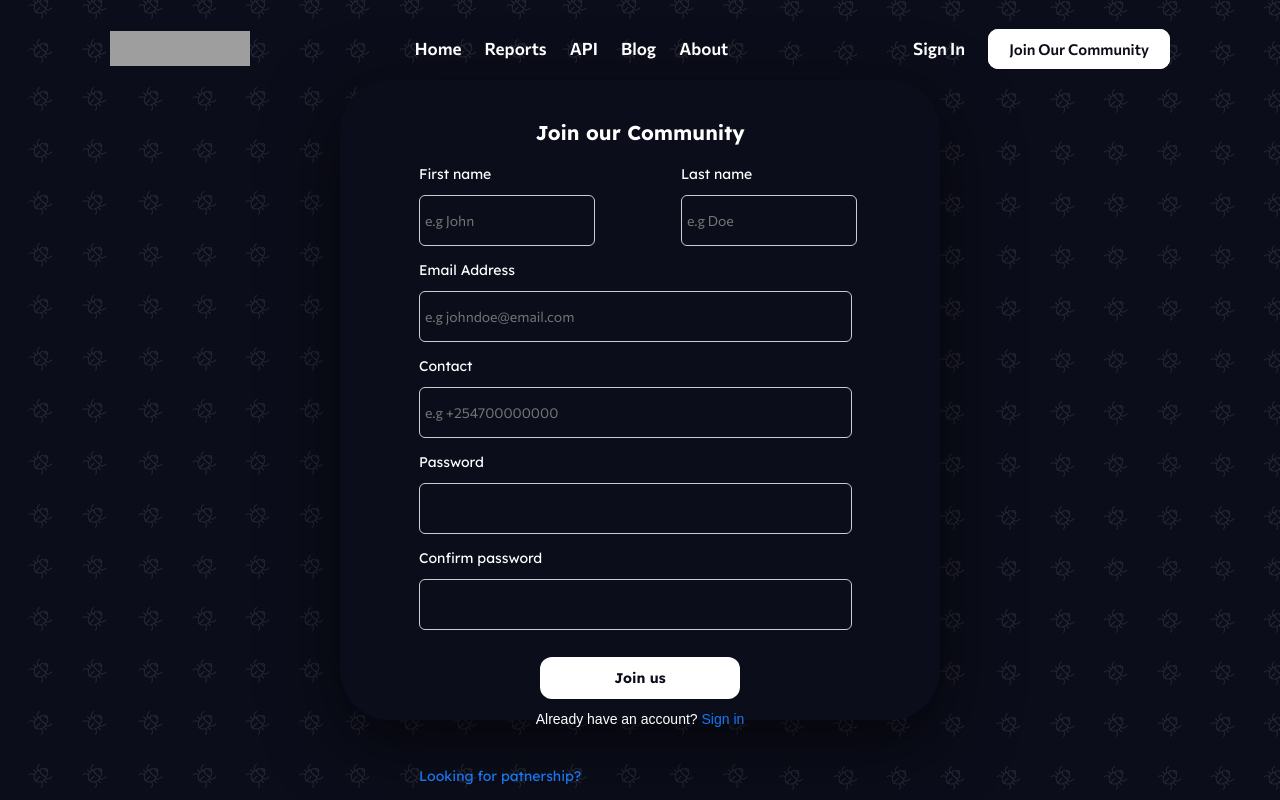
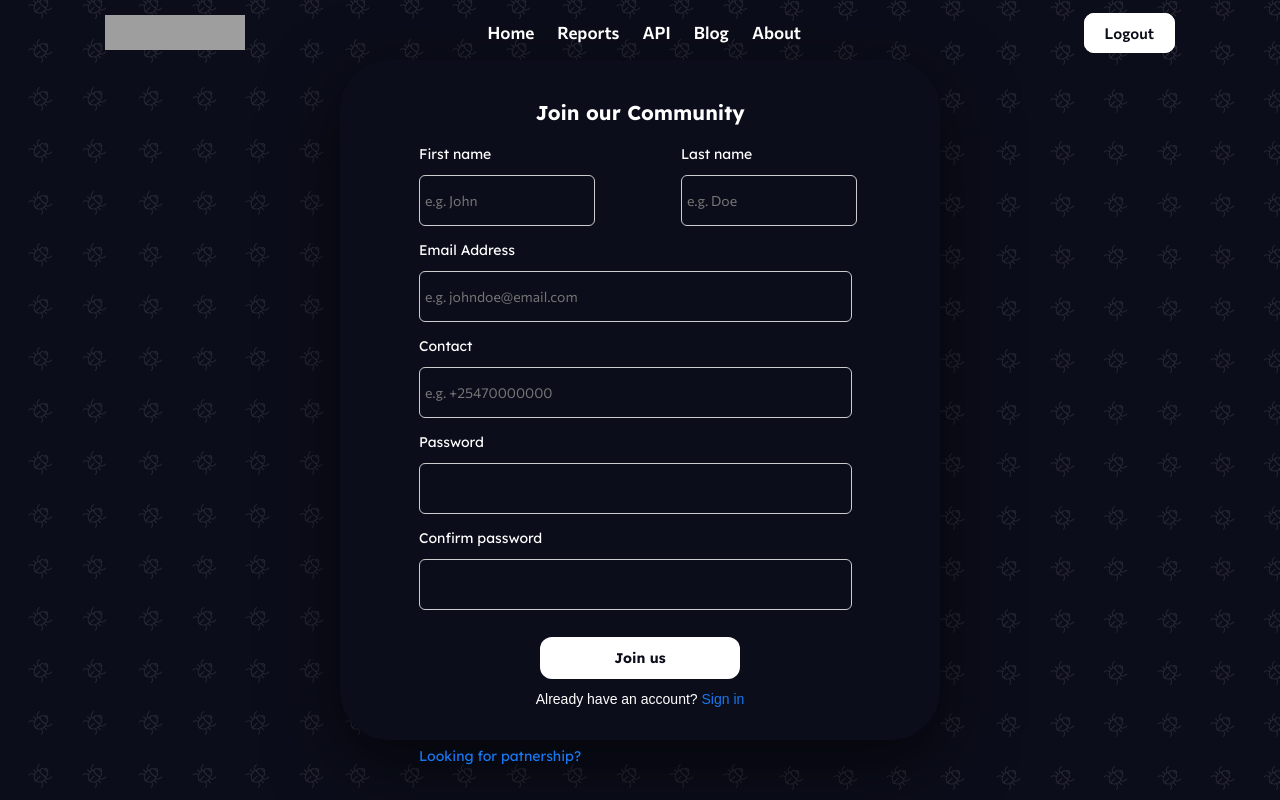
Before and after one commit to omollpeter/GlitchSpy, a Flask app: template frontend/app/templates/signup.html in a window 1280 px wide. Run offline with Flask 3, Linux system fonts and the light colour scheme; the template is opened without the code that fills it: values that come from a table or form of the project are taken from there, others are empty; a user stored in the database is signed in; tables that the repository leaves empty hold one stand-in row (values such as "Sample post"); parts of the project's set-up code (start-up, migrations or seed data) failed here and were passed over; grey boxes are pictures that could not be loaded.

Commit message:
Implement login and signup

```diff
--- a/frontend/app/accounts/forms.py
+++ b/frontend/app/accounts/forms.py
@@ -8,9 +8,12 @@ from frontend.app import db
 
 
 class RegisterForm(FlaskForm):
+    first_name = StringField("First name", validators=[DataRequired(), Length(max=30)])
+    last_name = StringField("Last name", validators=[DataRequired(), Length(max=30)])
     email = EmailField(
         "Email", validators=[DataRequired(), Email(message=None), Length(min=6, max=40)]
     )
+    contact = StringField("Contact", validators=[DataRequired(), Length(max=15)])
     password = PasswordField(
         "Password", validators=[DataRequired(), Length(min=6, max=25)]
     )
--- a/frontend/app/static/styles/home.css
+++ b/frontend/app/static/styles/home.css
@@ -81,7 +81,7 @@
 }
 
 .partnerships {
-    width: 700px;
+    max-width: 700px;
     margin: 0 auto;
 }
 
--- a/frontend/app/static/styles/nav.css
+++ b/frontend/app/static/styles/nav.css
@@ -12,7 +12,7 @@ header {
     position: fixed;
     top: 0;
     width: 100%;
-    padding: 10px;
+    padding: 5px;
     z-index: 100;
 }
 
@@ -28,7 +28,7 @@ header.dark {
 
 .navigation-bar-light,
 .navigation-bar-dark {
-    margin: 21px 100px;
+    margin: 10px 100px;
     display: flex;
     align-items: center;
     justify-content: space-between;
--- a/frontend/app/static/styles/signing.css
+++ b/frontend/app/static/styles/signing.css
@@ -13,7 +13,7 @@
 }
 
 .signup-container {
-    height: 80vh;
+    height: 85vh;
 }
 
 .name-fields {
@@ -109,6 +109,13 @@
     background: transparent;
   }
 
+  .form-container .form-group span {
+    font-family: Commissioner, sans-serif;
+    color: red;
+    font-weight: 200;
+    font-size: 10px;
+  }
+
   .form-container .form-submit-btn {
     font-family: Lexend, sans-serif;
     border: none;
--- a/frontend/app/templates/bugs.html
+++ b/frontend/app/templates/bugs.html
@@ -4,7 +4,7 @@
 <link rel="stylesheet" href="../static/styles/bugs.css">
 {% endblock %}
 
-{% include 'dark-nav.html' %}
+{% include 'light-nav.html' %}
 
 {% block content %}
 <!-- <h1>Reported Bugs</h1>
--- a/frontend/app/templates/dark-nav.html
+++ b/frontend/app/templates/dark-nav.html
@@ -2,22 +2,26 @@
 <header class="dark">
     <div class="navigation-bar-dark">
         <div class="logo">
-            <a href="">
+            <a href="{{ url_for('core.gspy_landing') }}">
                 <img src="../static/images/light-logo.svg" alt="GlitchSpy Logo">
             </a>
         </div>
 
         <nav class="nav-links-dark">
-            <a href="#">Home</a>
-            <a href="#">Reports</a>
-            <a href="#">API</a>
+            <a href="{{ url_for('core.gspy_landing') }}">Home</a>
+            <a href="{{ url_for('core.all_bug_reports') }}">Reports</a>
+            <a href="{{ url_for('core.api_docs') }}">API</a>
             <a href="#">Blog</a>
             <a href="#">About</a>
         </nav>
 
         <div class="login-register">
-            <a href="#" class="nav-login-link-dark">Sign In</a>
-            <a href="#" class="nav-reg-button-dark">Join Our Community</a>
+            {% if current_user.is_authenticated %}
+            <a href="{{ url_for('accounts.logout') }}" class="nav-reg-button-dark">Logout</a>
+            {% else %}
+            <a href="{{ url_for('accounts.login_page') }}" class="nav-login-link-dark">Sign In</a>
+            <a href="{{ url_for('accounts.signup_page') }}" class="nav-reg-button-dark">Join Us</a>
+            {% endif %}
         </div>
     </div>
 </header>
--- a/frontend/app/templates/signup.html
+++ b/frontend/app/templates/signup.html
@@ -63,37 +63,55 @@
     <h2>Join our Community</h2>
     <div class="form-container">
         <form action="" method="post">
+          {{ form.hidden_tag() }}
             <div class="name-fields">
                 <div class="form-group">
                     <label for="first-name">First name</label>
-                    <input type="first-name" name="first-name" placeholder="e.g John" required>
+                    {{ form.first_name(placeholder="e.g. John") }}
+                    {% for error in form.first_name.errors %}
+                    <span style="color: red;">{{ error }}</span>
+                    {% endfor %}
                 </div>
                 <div class="form-group">
                     <label for="last-name">Last name</label>
-                    <input type="last-name" name="last-name" placeholder="e.g Doe" required>
+                    {{ form.last_name(placeholder="e.g. Doe") }}
+                    {% for error in form.last_name.errors %}
+                    <span style="color: red;">{{ error }}</span>
+                    {% endfor %}
                 </div>
             </div>
-
             <div class="form-group">
                 <label for="email">Email Address</label>
-                <input type="email" name="email" placeholder="e.g johndoe@email.com" required>
+                {{ form.email(placeholder="e.g. johndoe@email.com") }}
+                {% for error in form.email.errors %}
+                <span style="color: red;">{{ error }}</span>
+                {% endfor %}
             </div>
 
             <div class="form-group">
                 <label for="contact">Contact</label>
-                <input type="contact" name="contact" placeholder="e.g +254700000000" required>
+                {{ form.contact(placeholder="e.g. +25470000000") }}
+                {% for error in form.contact.errors %}
+                <span style="color: red;">{{ error }}</span>
+                {% endfor %}
             </div>
             <div class="form-group">
                 <label for="password">Password</label>
-                <input type="password" name="password" required>
+                {{ form.password() }}
+                {% for error in form.password.errors %}
+                <span style="color: red;">{{ error }}</span>
+                {% endfor %}
             </div>
             <div class="form-group">
                 <label for="confirm-password">Confirm password</label>
-                <input type="confirm-password" name="confirm-password" required>
+                {{ form.confirm() }}
+                {% for error in form.confirm.errors %}
+                <span style="color: red;">{{ error }}</span>
+                {% endfor %}
             </div>
 
             <button class="submit-btn form-submit-btn">Join us</button>
-            <p>Already have an account? <a class="link" href="./sign-in.html">Sign in</a></p>
+            <p>Already have an account? <a class="link" href="{{ url_for('accounts.login_page') }}">Sign in</a></p>
         </form>
 
         <a href="" class="organization-login">Looking for patnership?</a>
```
Also changed, not shown: frontend/app/templates/light-nav.html (+6 -2 lines), frontend/app/templates/login.html (+6 -5 lines).
